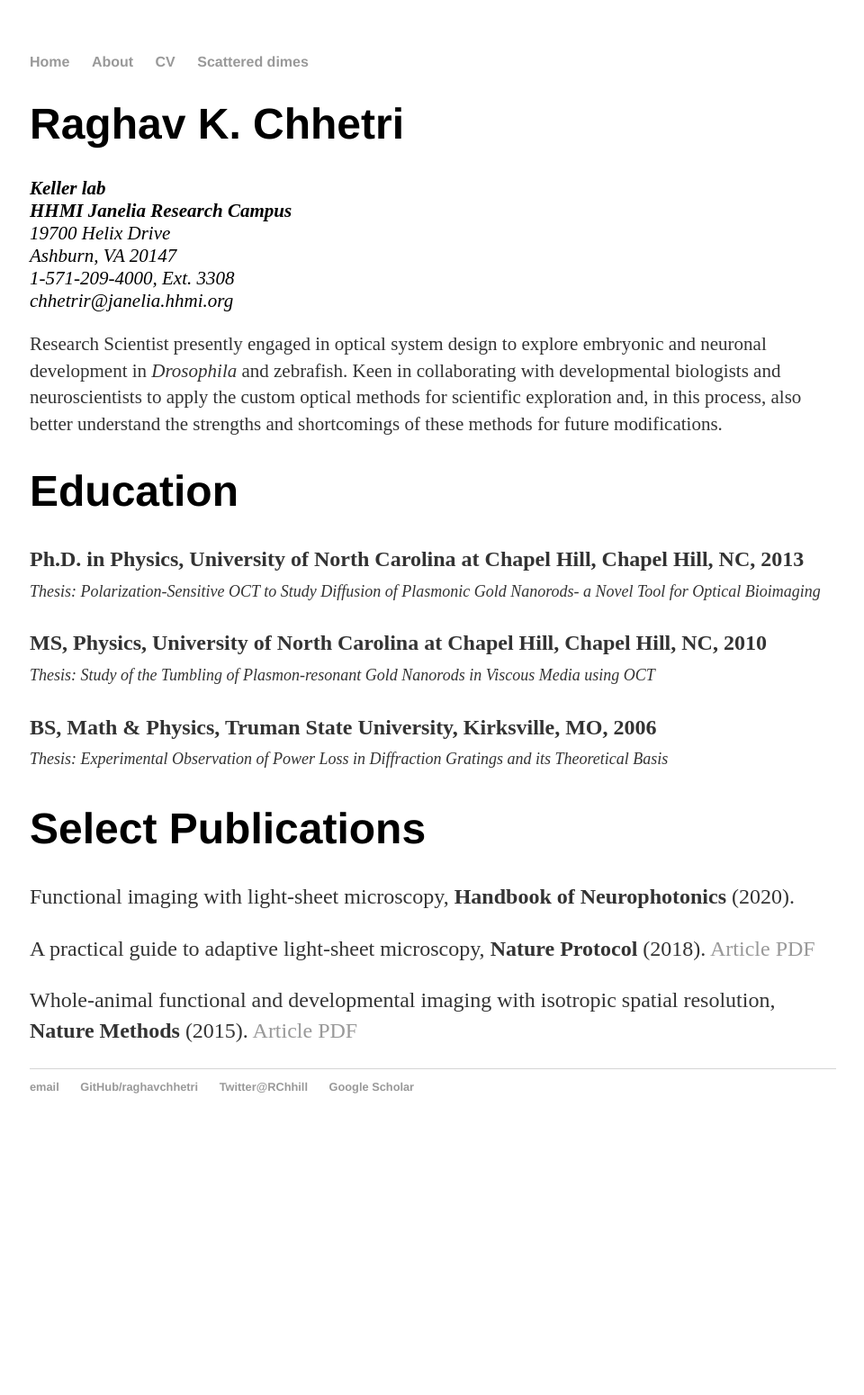
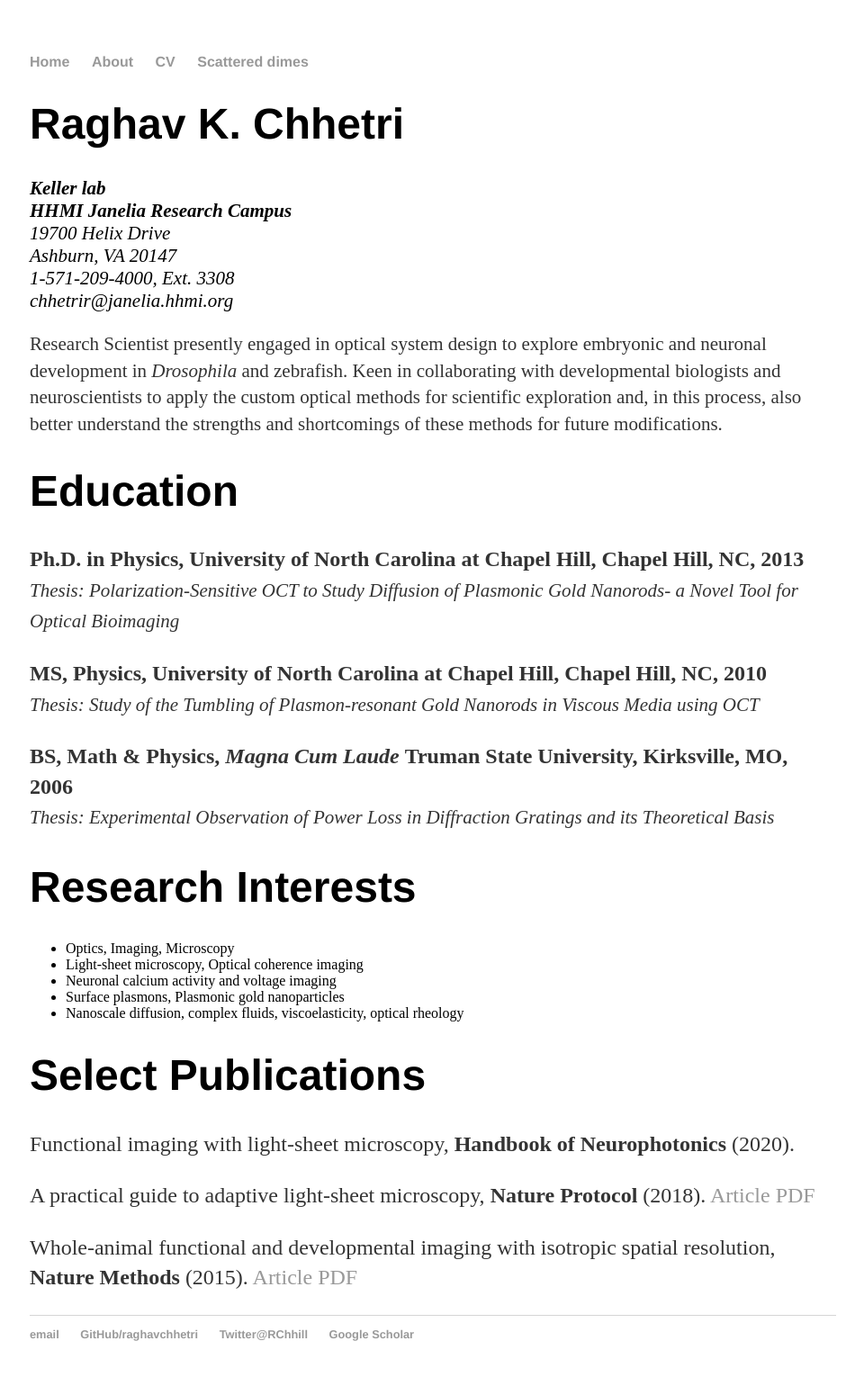
Before and after one commit to raghavchhetri/raghavchhetri.github.io, a Jekyll site: the page built from cv/index.html, in a window 1280 px wide. Shown: the whole page at 90% size, without its empty margins (159-1119 px from the left). Built offline with Jekyll 4.4.1, drawn with Linux system fonts in a browser that asks for light colours; before the commit the page ends 1275 px from its top, so only the background shows below that.

Commit message:
Update index.html

```diff
--- a/cv/index.html
+++ b/cv/index.html
@@ -20,13 +20,22 @@ title: Raghav Chhetri's CV
 
 		<h1>Education </h1>
 		<p> <strong>Ph.D. in Physics, University of North Carolina at Chapel Hill, Chapel Hill, NC, 2013</strong><br>
-		<em style="font-size:18px;">Thesis: Polarization-Sensitive OCT to Study Diffusion of Plasmonic Gold Nanorods- a Novel Tool for Optical Bioimaging</em></p>
+		<em style="font-size:21px;">Thesis: Polarization-Sensitive OCT to Study Diffusion of Plasmonic Gold Nanorods- a Novel Tool for Optical Bioimaging</em></p>
 
 		<p><strong>MS, Physics, University of North Carolina at Chapel Hill, Chapel Hill, NC, 2010</strong><br>
-		<em style="font-size:18px;">Thesis: Study of the Tumbling of Plasmon-resonant Gold Nanorods in Viscous Media using OCT</em></p>
+		<em style="font-size:21px;">Thesis: Study of the Tumbling of Plasmon-resonant Gold Nanorods in Viscous Media using OCT</em></p>
 
-		<p><strong>BS, Math &amp; Physics, Truman State University, Kirksville, MO, 2006</strong><br>
-		<em style="font-size:18px;">Thesis: Experimental Observation of Power Loss in Diffraction Gratings and its Theoretical Basis</em></p>
+		<p><strong>BS, Math &amp; Physics, <em> Magna Cum Laude </em> Truman State University, Kirksville, MO, 2006</strong><br>
+		<em style="font-size:21px;">Thesis: Experimental Observation of Power Loss in Diffraction Gratings and its Theoretical Basis</em></p>
+
+		<h1>Research Interests</h1>
+		<ul>
+			<li>Optics, Imaging, Microscopy </li>
+			<li>Light-sheet microscopy, Optical coherence imaging</li>
+			<li>Neuronal calcium activity and voltage imaging</li>
+			<li>Surface plasmons, Plasmonic gold nanoparticles</li>
+			<li>Nanoscale diffusion, complex fluids, viscoelasticity, optical rheology</li>
+		</ul>
 
 		<h1>Select Publications</h1>
 		<p> Functional imaging with light-sheet microscopy,
```
